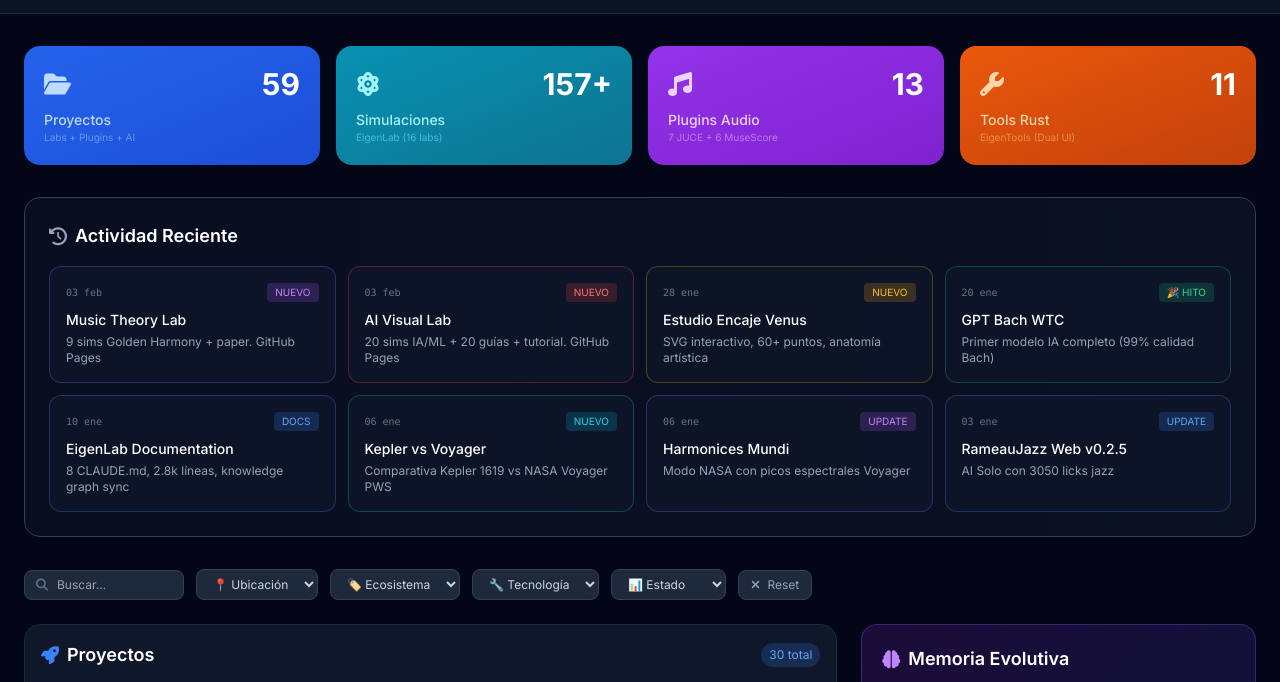
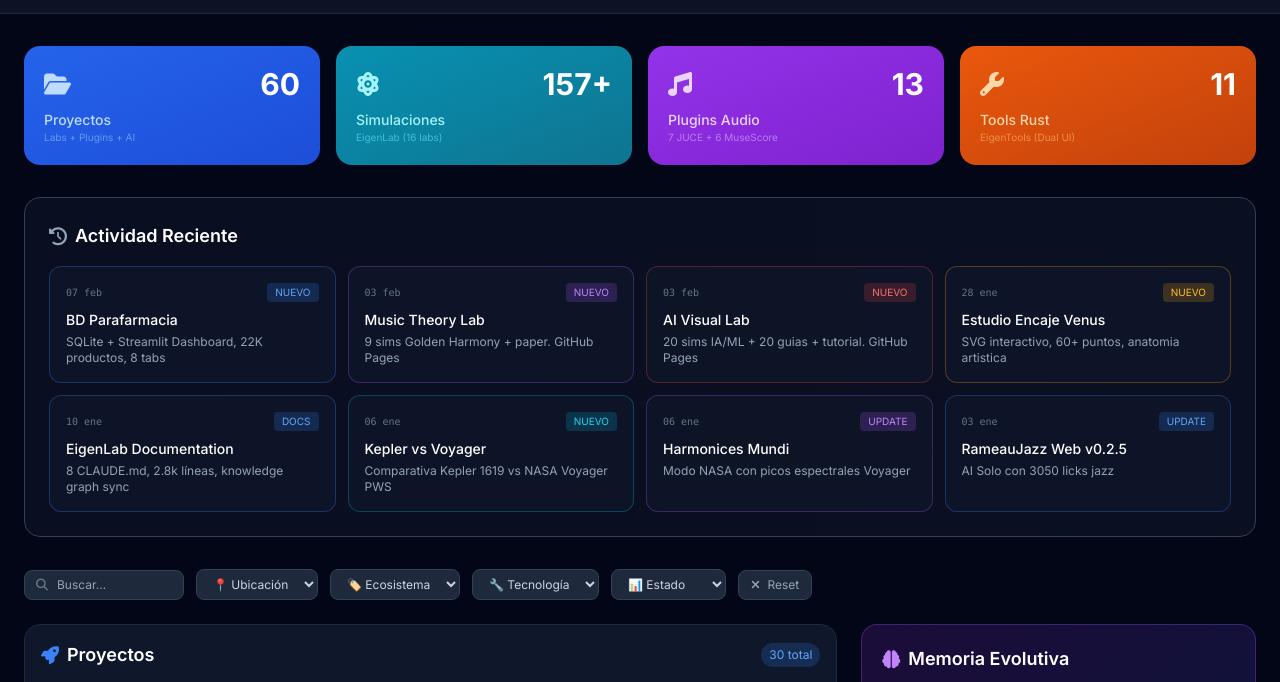
Before and after one commit to cjlkaiser-cpu/learning-journey, a plain HTML site: page dashboard.html in a window 1280 px wide. Shown: the part 63-745 px from the top of the page. Drawn offline with nearby package versions, Linux system fonts and the light colour scheme.

Commit message:
Add BD Parafarmacia: SQLite + Streamlit dashboard, update counters to 60 projects
New project: database module with 22K products, 18 families, 771 labs.
Dashboard Streamlit+Plotly with 8 interactive tabs.
New tools: streamlit.md, plotly.md. Graph: +4 nodes, +9 connections.

Co-Authored-By: Claude Opus 4.6 <noreply@anthropic.com>

```diff
--- a/dashboard.html
+++ b/dashboard.html
@@ -123,7 +123,7 @@
             <div class="stat-card bg-gradient-to-br from-blue-600 to-blue-700 rounded-2xl p-5 animate-in delay-1">
                 <div class="flex items-center justify-between mb-2">
                     <i class="fa-solid fa-folder-open text-blue-200 text-2xl"></i>
-                    <span class="text-3xl font-bold text-white">59</span>
+                    <span class="text-3xl font-bold text-white">60</span>
                 </div>
                 <p class="text-blue-200 text-sm font-medium">Proyectos</p>
                 <p class="text-blue-300/60 text-[10px]">Labs + Plugins + AI</p>
@@ -164,6 +164,14 @@
                 Actividad Reciente
             </h2>
             <div class="grid md:grid-cols-4 gap-3">
+                <div class="bg-slate-900/80 rounded-xl p-4 border border-blue-500/30 hover:border-blue-500/60 transition">
+                    <div class="flex items-center justify-between mb-2">
+                        <span class="text-[10px] text-slate-500 font-mono">07 feb</span>
+                        <span class="text-[10px] bg-blue-500/20 text-blue-400 px-2 py-0.5 rounded">NUEVO</span>
+                    </div>
+                    <h3 class="text-white font-medium text-sm mb-1">BD Parafarmacia</h3>
+                    <p class="text-xs text-slate-400">SQLite + Streamlit Dashboard, 22K productos, 8 tabs</p>
+                </div>
                 <div class="bg-slate-900/80 rounded-xl p-4 border border-purple-500/30 hover:border-purple-500/60 transition">
                     <div class="flex items-center justify-between mb-2">
                         <span class="text-[10px] text-slate-500 font-mono">03 feb</span>
@@ -178,7 +186,7 @@
                         <span class="text-[10px] bg-red-500/20 text-red-400 px-2 py-0.5 rounded">NUEVO</span>
                     </div>
                     <h3 class="text-white font-medium text-sm mb-1">AI Visual Lab</h3>
-                    <p class="text-xs text-slate-400">20 sims IA/ML + 20 guías + tutorial. GitHub Pages</p>
+                    <p class="text-xs text-slate-400">20 sims IA/ML + 20 guias + tutorial. GitHub Pages</p>
                 </div>
                 <div class="bg-slate-900/80 rounded-xl p-4 border border-amber-500/30 hover:border-amber-500/60 transition">
                     <div class="flex items-center justify-between mb-2">
@@ -186,15 +194,7 @@
                         <span class="text-[10px] bg-amber-500/20 text-amber-400 px-2 py-0.5 rounded">NUEVO</span>
                     </div>
                     <h3 class="text-white font-medium text-sm mb-1">Estudio Encaje Venus</h3>
-                    <p class="text-xs text-slate-400">SVG interactivo, 60+ puntos, anatomía artística</p>
-                </div>
-                <div class="bg-slate-900/80 rounded-xl p-4 border border-emerald-500/30 hover:border-emerald-500/60 transition">
-                    <div class="flex items-center justify-between mb-2">
-                        <span class="text-[10px] text-slate-500 font-mono">20 ene</span>
-                        <span class="text-[10px] bg-emerald-500/20 text-emerald-400 px-2 py-0.5 rounded">🎉 HITO</span>
-                    </div>
-                    <h3 class="text-white font-medium text-sm mb-1">GPT Bach WTC</h3>
-                    <p class="text-xs text-slate-400">Primer modelo IA completo (99% calidad Bach)</p>
+                    <p class="text-xs text-slate-400">SVG interactivo, 60+ puntos, anatomia artistica</p>
                 </div>
                 <div class="bg-slate-900/80 rounded-xl p-4 border border-blue-500/30 hover:border-blue-500/60 transition">
                     <div class="flex items-center justify-between mb-2">
@@ -739,6 +739,17 @@
                                 <td class="p-3"><span class="text-xs bg-blue-500/20 text-blue-400 px-2 py-1 rounded">Activo</span></td>
                                 <td class="p-3 text-center">
                                     <span class="copy-path tooltip text-amber-400" data-tooltip="Click para copiar" onclick="copyPath('~/Projects/videomine')">
+                                        <i class="fa-solid fa-hard-drive"></i>
+                                    </span>
+                                </td>
+                            </tr>
+                            <!-- Data / Farmacia -->
+                            <tr class="project-row" data-tags="local produccion python data">
+                                <td class="p-3 font-medium text-white">BD Parafarmacia</td>
+                                <td class="p-3 text-slate-400">SQLite + Streamlit + Plotly</td>
+                                <td class="p-3"><span class="text-xs bg-emerald-500/20 text-emerald-400 px-2 py-1 rounded">22K productos</span></td>
+                                <td class="p-3 text-center">
+                                    <span class="copy-path tooltip text-amber-400" data-tooltip="Click para copiar" onclick="copyPath('~/Desktop/scripts_python/database/')">
                                         <i class="fa-solid fa-hard-drive"></i>
                                     </span>
                                 </td>
```
Also changed, not shown: graph.html (+19 -1 lines), 5 other files.
